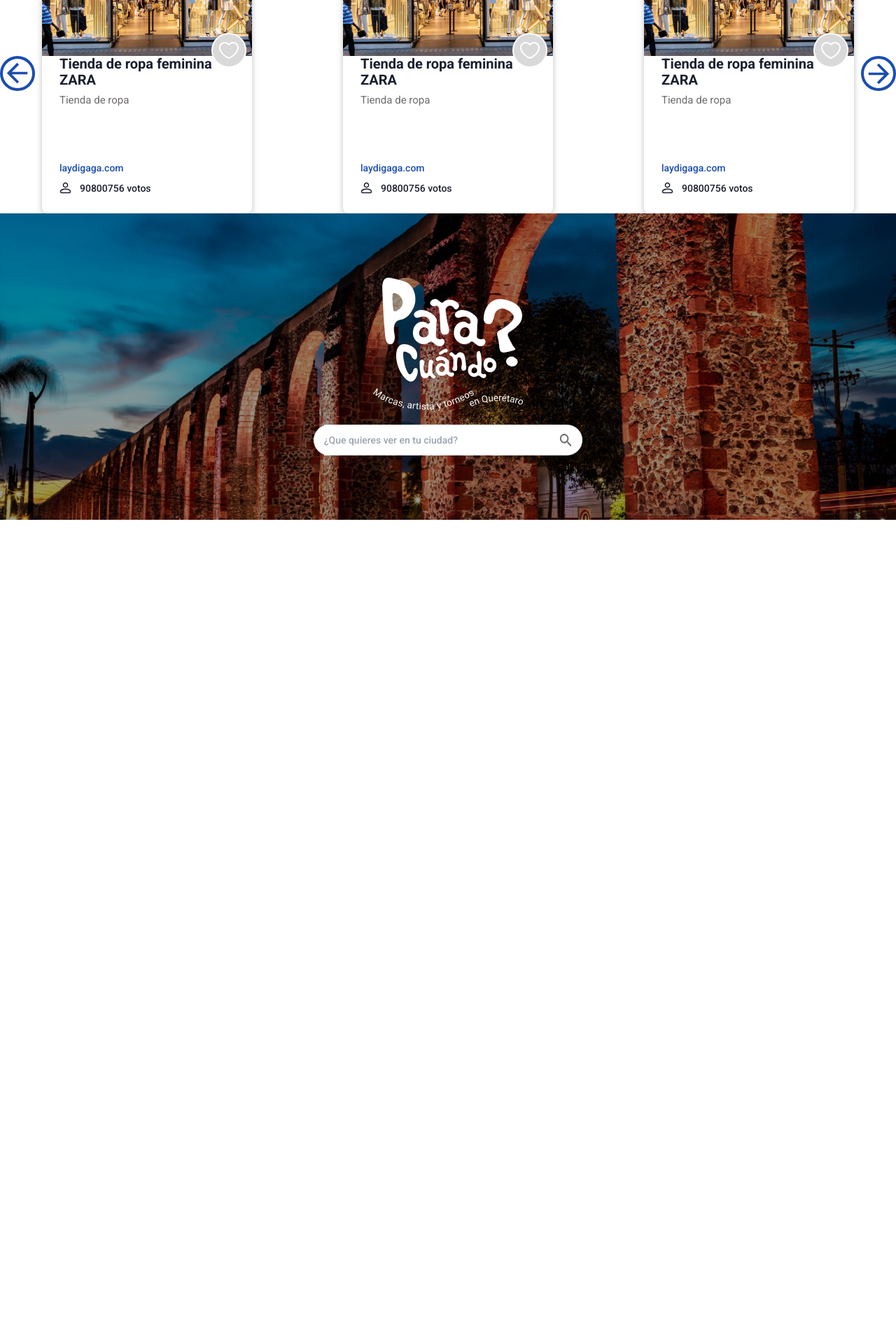
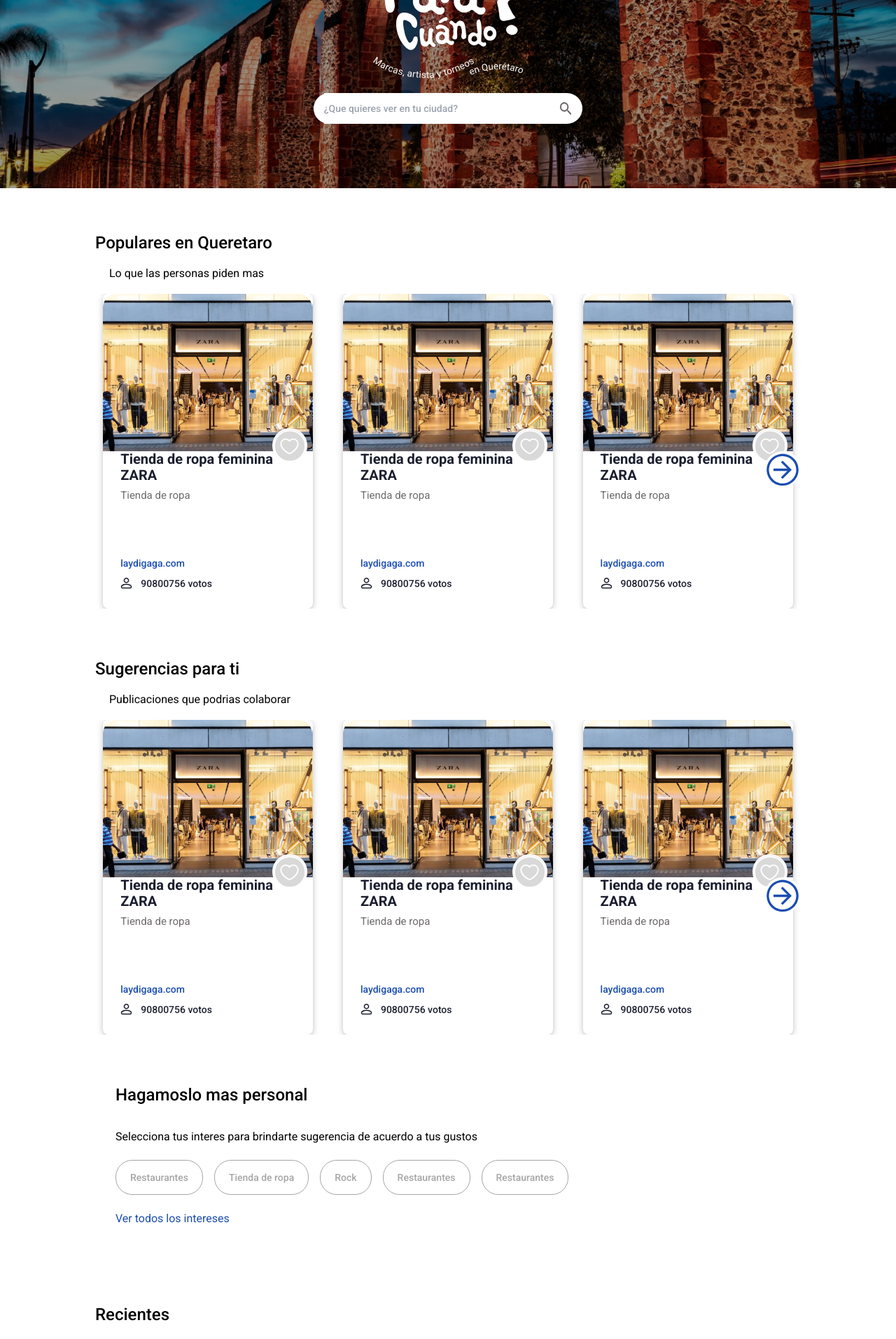
Before and after one commit to MansuttiD/paraCuando, a Next.js app: page /home in a window 1280 px wide. Shown: the part 240-2154 px from the top of the page at 70% size. Before the commit the page ends 983 px from the top, so only its background shows below. Built offline with nearby package versions, Linux system fonts and the light colour scheme.

Commit message:
ci: change the component header (Hero)

```diff
--- a/components/ArrowButton.tsx
+++ b/components/ArrowButton.tsx
@@ -1,6 +1,12 @@
+import { useSwiper } from 'swiper/react';
+
 export default function ArrowButton() {
+  const swiper = useSwiper();
   return (
-      <button className="bg-white rounded-full w-[52px] h-[52px] flex justify-center items-center ">
+    <button
+      onClick={() => swiper.slideNext()}
+      className="bg-white rounded-full w-[52px] h-[52px] flex justify-center items-center absolute top-1/2 right-0 z-10"
+    >
       <svg
         width="59"
         height="59"
--- a/components/EventCard.tsx
+++ b/components/EventCard.tsx
@@ -1,23 +1,21 @@
+import { useState } from 'react';
+import HeartDisLike from './HeartDisLike';
+import HeartLike from './HeartLike';
+
 export default function EventCard() {
+  const [likeHeart, setLikeHeart] = useState(false);
+  const changeHeart = () => {
+    setLikeHeart(!likeHeart);
+  };
+
   return (
     <div className="w-[300px] h-[450px] m-auto rounded-lg drop-shadow-1xl bg-[#FFFFFF]">
       <div className="w-full bg-[url('/img/tienda.png')] rounded-t-lg h-1/2 ">
-        <button className="w-[50px] h-[50px] absolute flex justify-center items-center bg-primary-grayLight rounded-full border-2 border-[#FFFFFF] top-48 right-2">
-          <svg
-            width="28"
-            height="24"
-            viewBox="0 0 28 24"
-            fill="none"
-            xmlns="http://www.w3.org/2000/svg"
-          >
-            <path
-              d="M8.15 1C4.20125 1 1 4.1565 1 8.05005C1 15.1001 9.45 21.5092 14 23C18.55 21.5092 27 15.1001 27 8.05005C27 4.1565 23.7987 1 19.85 1C17.432 1 15.2935 2.18377 14 3.99563C13.3407 3.06964 12.4648 2.31393 11.4465 1.79248C10.4282 1.27103 9.29744 0.999202 8.15 1Z"
-              stroke="white"
-              stroke-width="2"
-              stroke-linecap="round"
-              stroke-linejoin="round"
-            />
-          </svg>
+        <button
+          onClick={changeHeart}
+          className="w-[50px] h-[50px] absolute flex justify-center items-center bg-primary-grayLight rounded-full border-2 border-[#FFFFFF] top-48 right-2"
+        >
+          {likeHeart ? <HeartLike /> : <HeartDisLike />}
         </button>
       </div>
 
--- a/components/Footer.tsx
+++ b/components/Footer.tsx
@@ -1,16 +1,9 @@
 import InputSearch from './InputSearch';
 
-const Footer = () => {
+export default function ComponentFooter() {
   return (
-    <div className="bg-[url('/img/bg-footer.jpg')] bg-no-repeat bg-cover h-[438px] flex items-center flex-col justify-center gap-5">
-      <img
-        src="/img/Frame-footer.png"
-        className="flex items-center justify-center"
-        alt="frame"
-      />
+    <div className="bg-[url('/img/footer.png')] h-[480px] mt-10 flex justify-center items-center">
       <InputSearch />
     </div>
   );
-};
-
-export default Footer;
+}
--- /dev/null
+++ b/components/Hero.tsx
@@ -0,0 +1,16 @@
+import InputSearch from './InputSearch';
+
+const Footer = () => {
+  return (
+    <div className="bg-[url('/img/bg-footer.jpg')] bg-no-repeat bg-cover h-[438px] flex items-center flex-col justify-center gap-5">
+      <img
+        src="/img/Frame-footer.png"
+        className="flex items-center justify-center"
+        alt="frame"
+      />
+      <InputSearch />
+    </div>
+  );
+};
+
+export default Footer;
--- a/components/Layoud.tsx
+++ /dev/null
@@ -1,13 +0,0 @@
-import Header from './Header';
-
-type AppProps = {
-  children: React.ReactNode;
-};
-export default function Layoud({ children }: AppProps) {
-  return (
-    <>
-      <Header />
-      {children}
-    </>
-  );
-}
--- a/components/Layout.tsx
+++ b/components/Layout.tsx
@@ -1,6 +1,7 @@
 import React from 'react';
 import Footer from './Footer';
 import Header from './Header';
+import Hero from './Hero';
 
 type AppProps = {
   children: React.ReactNode;
@@ -10,6 +11,7 @@
   return (
     <div>
       <Header />
+      <Hero />
       {children}
       <Footer />
     </div>
--- a/components/SlideNextButton.tsx
+++ /dev/null
@@ -1,26 +0,0 @@
-import { useSwiper } from 'swiper/react';
-
-export default function SlideNextButton() {
-  const swiper = useSwiper();
-
-  return (
-    <button
-      className="w-[50px] h-[50px] rounded-full  border-4 border-primary-blue absolute top-1/2 right-0 z-10"
-      onClick={() => swiper.slideNext()}
-    >
-      <svg
-        className="m-auto"
-        width="31"
-        height="31"
-        viewBox="0 0 31 31"
-        fill="none"
-        xmlns="http://www.w3.org/2000/svg"
-      >
-        <path
-          d="M15.5 0.75L12.8634 3.31834L23.1516 13.6562H0.75V17.3438H23.1516L12.8634 27.619L15.5 30.25L30.25 15.5L15.5 0.75Z"
-          fill="#1B4DB1"
-        />
-      </svg>
-    </button>
-  );
-}
--- a/components/SlidePrevButton.tsx
+++ /dev/null
@@ -1,25 +0,0 @@
-import { useSwiper } from 'swiper/react';
-
-export default function SlidePrevButton() {
-  const swiper = useSwiper();
-  return (
-    <button
-      className="w-[50px] h-[50px] rounded-full border-4 border-primary-blue rotate-180 absolute top-1/2 z-10"
-      onClick={() => swiper.slidePrev()}
-    >
-      <svg
-        className="m-auto"
-        width="31"
-        height="31"
-        viewBox="0 0 31 31"
-        fill="none"
-        xmlns="http://www.w3.org/2000/svg"
-      >
-        <path
-          d="M15.5 0.75L12.8634 3.31834L23.1516 13.6562H0.75V17.3438H23.1516L12.8634 27.619L15.5 30.25L30.25 15.5L15.5 0.75Z"
-          fill="#1B4DB1"
-        />
-      </svg>
-    </button>
-  );
-}
--- a/components/SliderCard.tsx
+++ b/components/SliderCard.tsx
@@ -1,20 +1,24 @@
-import { Navigation, Thumbs } from 'swiper';
+import { Autoplay, Navigation } from 'swiper';
 import 'swiper/css';
 
 import { Swiper, SwiperSlide } from 'swiper/react';
+import ArrowButton from './ArrowButton';
 import EventCard from './EventCard';
-import SlideNextButton from './SlideNextButton';
-import SlidePrevButton from './SlidePrevButton';
+interface props {
+  title: string;
+  description: string;
+}
 
-export default function SliderCard() {
+export default function SliderCard({ title, description }: props) {
   const arrCard: number[] = [1, 2, 3, 4, 5, 6, 7, 8];
   return (
-    <div className="relative">
+    <div className="relative w-4/5 p-2 m-auto mt-14">
+      <h2 className="h500-normal-24px">{title}</h2>
+      <h3 className="m-5 h400-normal-16px ">{description}</h3>
       <Swiper
-        modules={[Navigation, Thumbs]}
-        navigation
+        modules={[Navigation, Autoplay]}
+        loop={true}
         pagination={{ clickable: true }}
-        scrollbar={{ draggable: true }}
         freeMode={true}
         grabCursor={true}
         onSlideChange={() => console.log('slide change')}
@@ -22,19 +26,15 @@
         breakpoints={{
           0: {
             slidesPerView: 1,
-            spaceBetween: 10,
+            spaceBetween: 20,
           },
-          700: {
+          900: {
             slidesPerView: 2,
-            spaceBetween: 10,
+            spaceBetween: 20,
           },
-          1000: {
+          1200: {
             slidesPerView: 3,
-            spaceBetween: 10,
-          },
-          1300: {
-            slidesPerView: 4,
-            spaceBetween: 10,
+            spaceBetween: 20,
           },
         }}
       >
@@ -43,8 +43,7 @@
             <EventCard />
           </SwiperSlide>
         ))}
-        <SlidePrevButton />
-        <SlideNextButton />
+        <ArrowButton />
       </Swiper>
     </div>
   );
--- a/pages/_app.tsx
+++ b/pages/_app.tsx
@@ -1,13 +1,11 @@
 import type { AppProps } from 'next/app';
 import Layout from '../components/Layout';
-import SliderCard from '../components/SliderCard';
 import '../styles/globals.css';
 
 export default function App({ Component, pageProps }: AppProps) {
   return (
     <Layout>
       <Component {...pageProps} />
-      <SliderCard />
     </Layout>
   );
 }
--- a/pages/home/index.tsx
+++ b/pages/home/index.tsx
@@ -1,5 +1,40 @@
+import Label from '../../components/Label';
+import SliderCard from '../../components/SliderCard';
+
 const Index = () => {
-  return <div>index</div>;
+  return (
+    <div>
+      <SliderCard
+        title="Populares en Queretaro"
+        description="Lo que las personas piden mas"
+      />
+      <SliderCard
+        title="Sugerencias para ti"
+        description="Publicaciones que podrias colaborar"
+      />
+      <div className="max-w-[950px] min-h-[250px] ml-16 mt-16 flex flex-col gap-6 md:m-auto md:mt-16">
+        <h2 className="mb-3 h500-normal-24px">Hagamoslo mas personal</h2>
+        <h3 className="h400-normal-16px">
+          Selecciona tus interes para brindarte sugerencia de acuerdo a tus
+          gustos
+        </h3>
+        <div className="flex flex-wrap w-full gap-4">
+          <Label category="Restaurantes" />
+          <Label category="Tienda de ropa" />
+          <Label category="Rock" />
+          <Label category="Restaurantes" />
+          <Label category="Restaurantes" />
+        </div>
+        <a className="h400-normal-16px text-primary-blue ">
+          Ver todos los intereses
+        </a>
+      </div>
+      <SliderCard
+        title="Recientes"
+        description="Las personas ultimamente estan hablando de esto"
+      />
+    </div>
+  );
 };
 
 export default Index;
```
Also changed, not shown: public/img/footer.png (added). Lines whose indentation alone changed are shown as unchanged.
